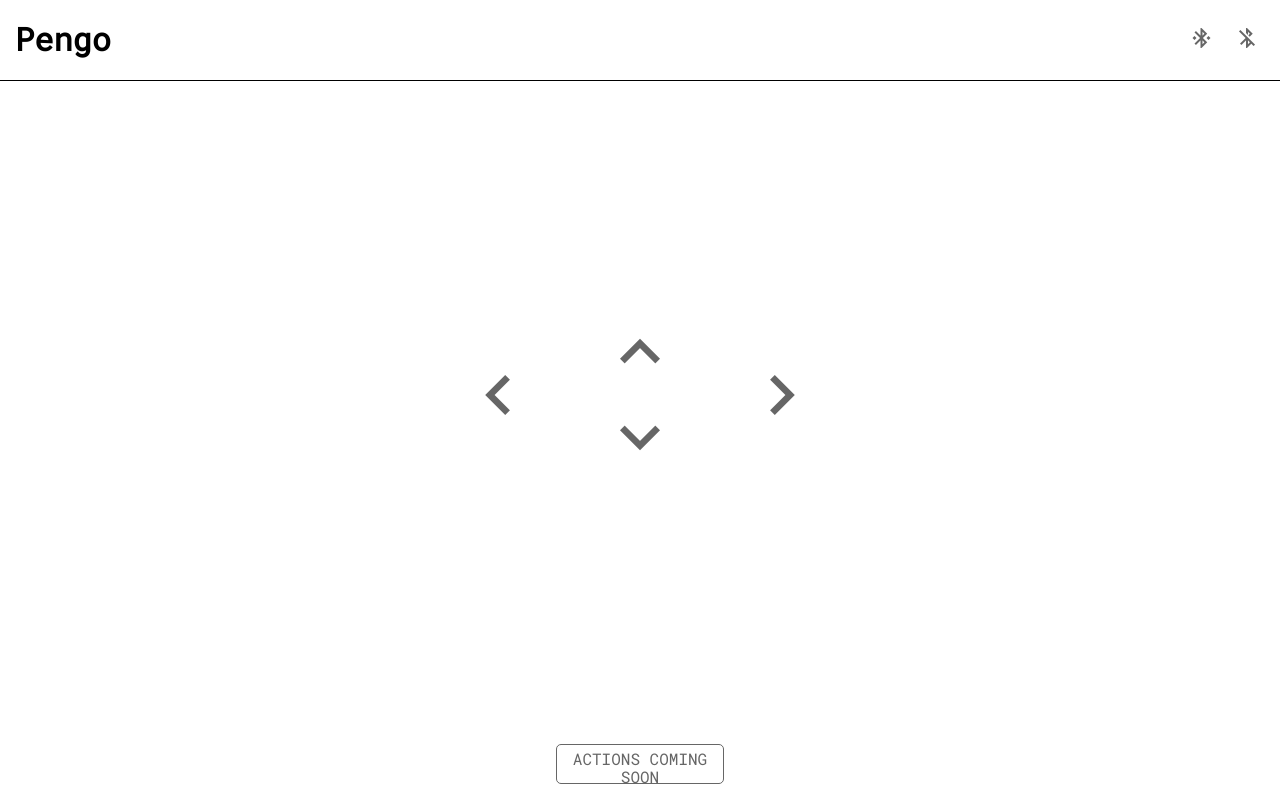
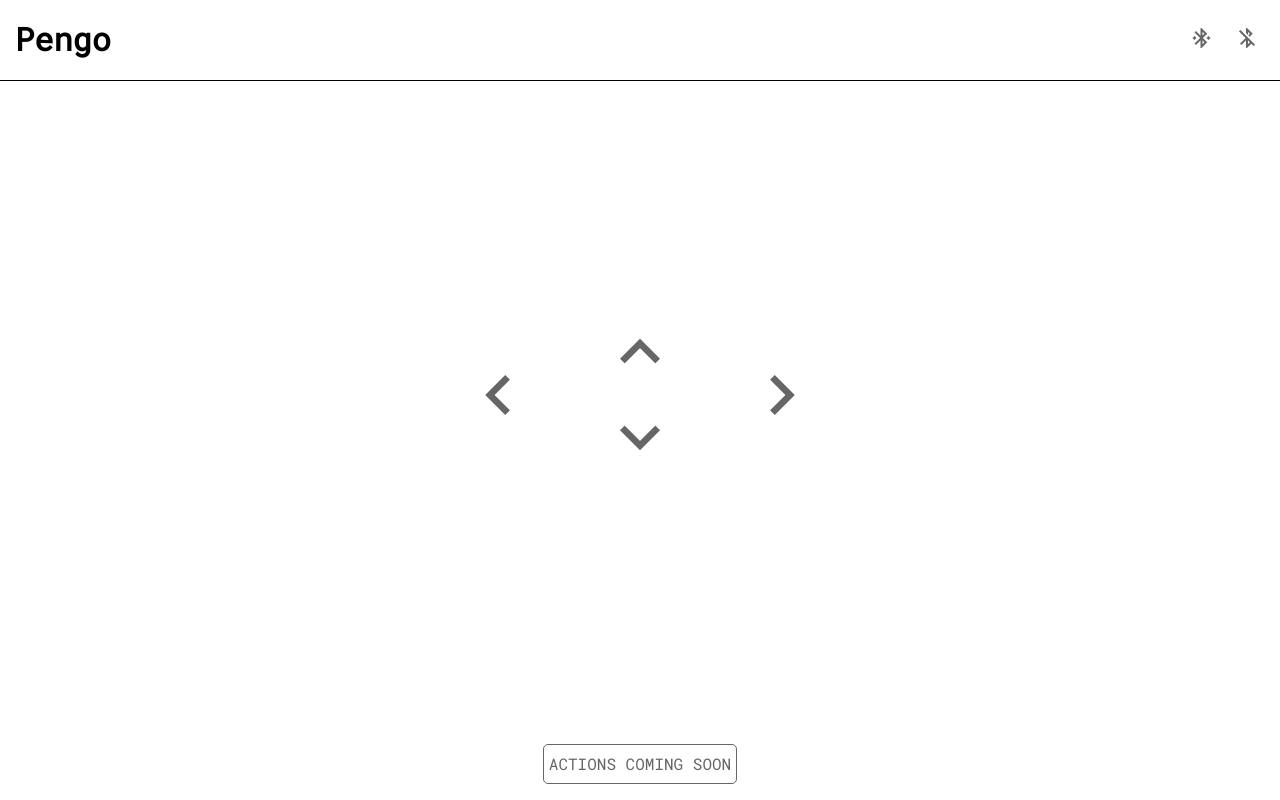
Before and after one commit to karolis-vilpisauskas/pengo, a website: page index.html in a window 1280 px wide. Drawn offline with Linux system fonts and the light colour scheme.

Commit message:
- Changed width

```diff
--- a/index.html
+++ b/index.html
@@ -62,7 +62,7 @@
             </button>
         </div>
         <div class="action-wrapper">
-            <button class="btn" style="width: 80%;" type="button" id="dance" aria-label="Coming Soon">ACTIONS COMING SOON</button>
+            <button class="btn" style="width: 100%;" type="button" id="dance" aria-label="Coming Soon">ACTIONS COMING SOON</button>
         </div>
     </div>
 
```
